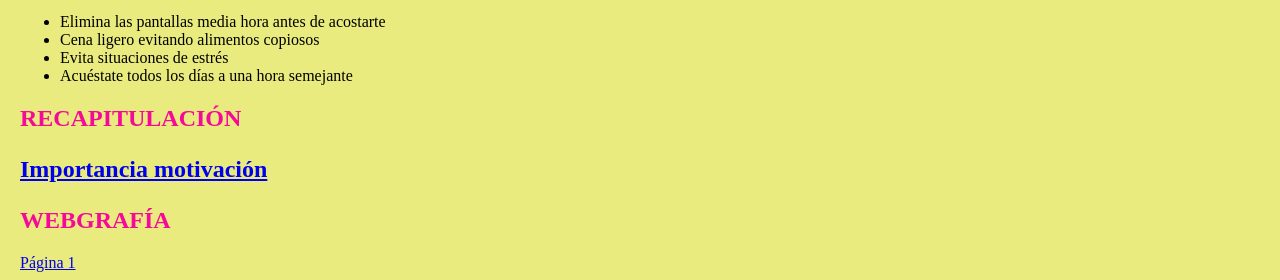
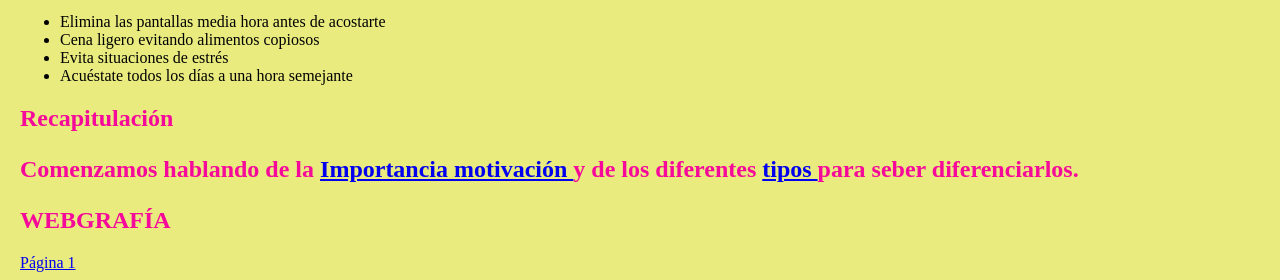
Before and after one commit to anapitag/anapitag.github.io, a plain HTML site: page index.html in a window 1280 px wide. Shown: the part 1972-2252 px from the top of the page. Drawn offline with Linux system fonts and the light colour scheme.

Commit message:
Update index.html

```diff
--- a/index.html
+++ b/index.html
@@ -128,10 +128,9 @@ el triple!!</li>
   </ul>
 
 
- <h2> RECAPITULACIÓN <h2>
-<p>
-
- <a href="#importancia"> Importancia motivación </a> </p>
+ <h2> Recapitulación <h2>
+<p>Comenzamos hablando de la  <a href="#importancia"> Importancia motivación </a> y de los diferentes <a href="#tipos"> tipos </a>
+para seber diferenciarlos. </p>
 
  <h2>WEBGRAFÍA</h2>
  <a href="https://uniscopio.com/blog/consejos-motivacion-para-estudiar/"> Página 1 </a>
```
